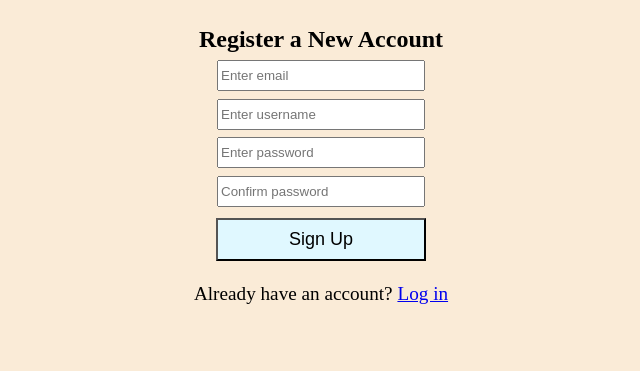
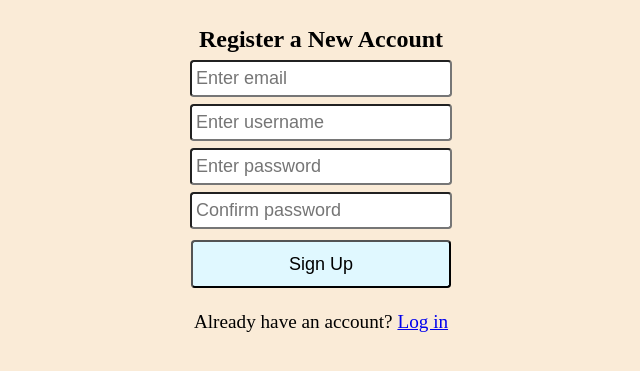
Before and after one commit to wujoannec/cse110-fa21-group8, a PHP site: template views/register.html in a window 1280 px wide. Shown: the part 47-418 px from the top of the page, without its empty margins (319-959 px from the left). Run offline with PHP 8.4, Linux system fonts and the light colour scheme; the template is opened without the code that fills it, so the values that code supplies are empty.

Commit message:
match styling to edit page

```diff
--- a/source/assets/styles/register.css
+++ b/source/assets/styles/register.css
@@ -60,13 +60,16 @@ form > * {
 
 form > input {
     height: 25px;
-    width: 200px;
+    width: 250px;
+    border-radius: 1mm;
+    font-size: large;
+    padding: 1mm;
 }
 
 form > [type='submit'] {
     font-size: large;
     height: 75%;
-    width: 210px;
+    width: 260px;
     background-color: rgb(224, 248, 255);
     margin: 5mm 0mm 3mm 0mm;
 }
```
